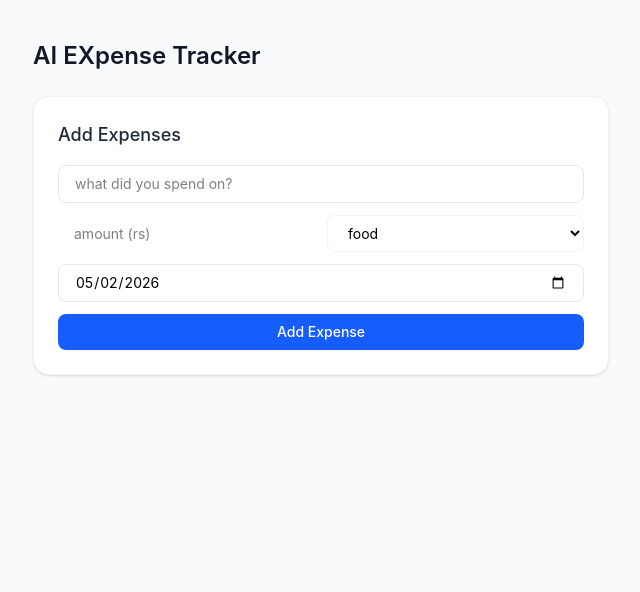
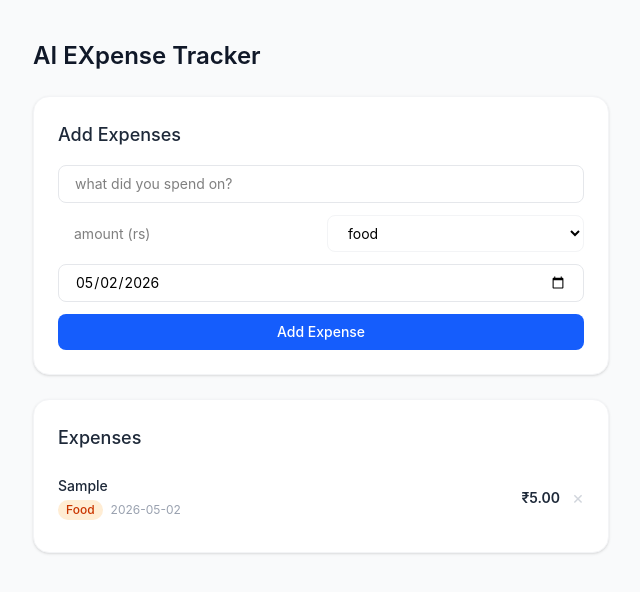
Before and after one commit to PuduSravani19/ai-expense-tracker, a React (Vite) app in the folder ai-expense-tracker/: page / in a window 1280 px wide. Both pictures are taken after typing "Sample", "5" into the empty fields and a click on the button "Add Expense". Shown: the top 592 px of the page, without its empty margins (319-959 px from the left). Built offline with nearby package versions, Linux system fonts and the light colour scheme.

Commit message:
fix:expense list conditional rendering logic corrected

```diff
--- a/ai-expense-tracker/src/components/ExpenseList.jsx
+++ b/ai-expense-tracker/src/components/ExpenseList.jsx
@@ -1,40 +1,54 @@
-import {useSelector, useDispatch} from 'react-redux'
+
+import { useSelector, useDispatch } from 'react-redux'
 import { deleteExpense } from '../features/expenses/expensesSlice'
-const CATEGORY_COLORS={
-    food:'bg-orange-100 text-orange-700',
-    Transport:'bg-blue-100 text-blue-700',
+
+const CATEGORY_COLORS = {
+  Food: 'bg-orange-100 text-orange-700',
+  Transport: 'bg-blue-100 text-blue-700',
   Shopping: 'bg-pink-100 text-pink-700',
-    Health: 'bg-green-100 text-pink-700',
+  Health: 'bg-green-100 text-green-700',
   Bills: 'bg-purple-100 text-purple-700',
-    Other:'bg-gray-100 text-gray-700',
+  Other: 'bg-gray-100 text-gray-700',
+}
 
-}
-export default function ExpenseList(){
-    const expenses=useSelector(state=>state.expenses.items)
-    const dispatch =useDispatch()
-    if(expenses.length === 0){
-        return(
+export default function ExpenseList() {
+  const expenses = useSelector(state => state.expenses.items)
+  const dispatch = useDispatch()
+
+  return (
     <div className="bg-white rounded-2xl shadow-sm border border-gray-100 p-6">
       <h2 className="text-lg font-medium text-gray-800 mb-4">Expenses</h2>
+
+      {expenses.length === 0 ? (
+        <p className="text-center text-gray-400 text-sm py-4">
+          No expenses yet. Add your first one above!
+        </p>
+      ) : (
         <ul className="flex flex-col gap-3">
-                    {[...expenses].reverse().map(expense=>(
+          {[...expenses].reverse().map(expense => (
             <li key={expense.id} className="flex items-center justify-between py-2 border-b border-gray-50 last:border-0">
               <div className="flex flex-col gap-1">
-                              <span className='text-sm font-medium text-gray-800'>{expense.description}</span>
+                <span className="text-sm font-medium text-gray-800">{expense.description}</span>
                 <div className="flex gap-2 items-center">
-                                <span className={`text-xs px-2 py-0.5 rounded-full font-medium ${CATEGORY_COLORS[expense.category]}`}>{expense.category}</span>
-                                <span className={`text-xs text-gray-400`}>{expense.date}</span>
+                  <span className={`text-xs px-2 py-0.5 rounded-full font-medium ${CATEGORY_COLORS[expense.category] || 'bg-gray-100 text-gray-700'}`}>
+                    {expense.category}
+                  </span>
+                  <span className="text-xs text-gray-400">{expense.date}</span>
                 </div>
               </div>
               <div className="flex items-center gap-3">
-                                <span className='text-sm font-semibold text-gray-800'>rs{expense.amount.toFixed(2)}</span>
-                                <button onClick={()=>dispatch(deleteExpense(expense.id))} className='text-gray-300 hover:text-red-400 transition-colors text-lg leading-none'>*</button>
+                <span className="text-sm font-semibold text-gray-800">₹{expense.amount.toFixed(2)}</span>
+                <button
+                  onClick={() => dispatch(deleteExpense(expense.id))}
+                  className="text-gray-300 hover:text-red-400 transition-colors text-lg leading-none"
+                >
+                  ×
+                </button>
               </div>
             </li>
           ))}
         </ul>
-
+      )}
     </div>
   )
 }
-}
```
Lines whose indentation alone changed are shown as unchanged.
